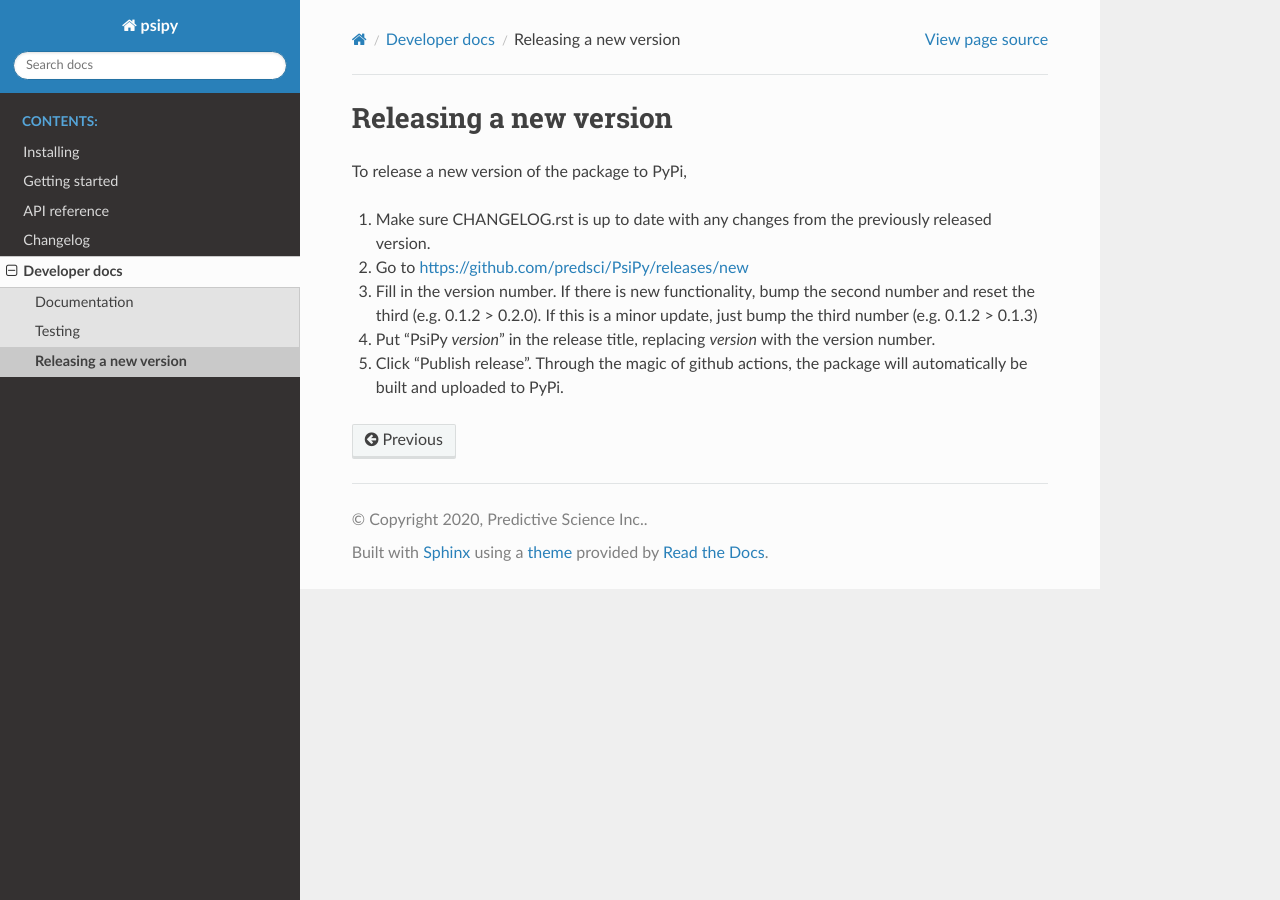
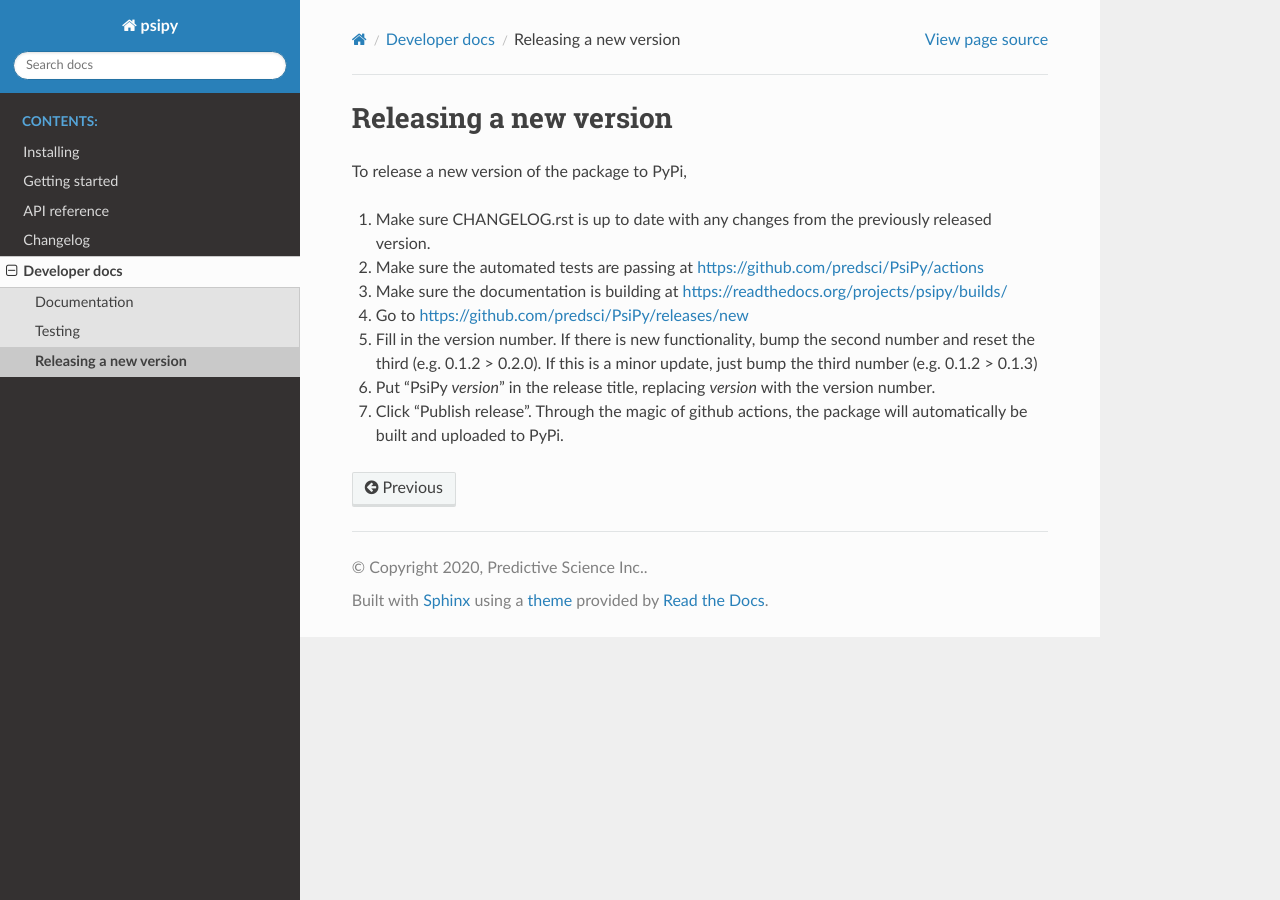
Before and after one commit to predsci/PsiPy, a Sphinx documentation site: the page built from docs/developer/release.rst, in a window 1280 px wide. Built offline with Sphinx 7.4.7 and the Read the Docs theme 2.0.0, drawn with Linux system fonts in a browser that asks for light colours; pages that are not in the unit, such as notebooks, are missing from menus.

Commit message:
Update release checklist

```diff
--- a/docs/developer/release.rst
+++ b/docs/developer/release.rst
@@ -6,14 +6,18 @@ To release a new version of the package to PyPi,
 1. Make sure CHANGELOG.rst is up to date with any changes from the previously
    released version.
 
-2. Go to https://github.com/predsci/PsiPy/releases/new
+2. Make sure the automated tests are passing at https://github.com/predsci/PsiPy/actions
 
-3. Fill in the version number. If there is new functionality, bump the second
+3. Make sure the documentation is building at https://readthedocs.org/projects/psipy/builds/
+
+4. Go to https://github.com/predsci/PsiPy/releases/new
+
+5. Fill in the version number. If there is new functionality, bump the second
    number and reset the third (e.g. 0.1.2 > 0.2.0). If this is a minor update,
    just bump the third number (e.g. 0.1.2 > 0.1.3)
 
-4. Put "PsiPy *version*" in the release title, replacing *version* with the
+6. Put "PsiPy *version*" in the release title, replacing *version* with the
    version number.
 
-5. Click "Publish release". Through the magic of github actions, the package
+7. Click "Publish release". Through the magic of github actions, the package
    will automatically be built and uploaded to PyPi.
```
